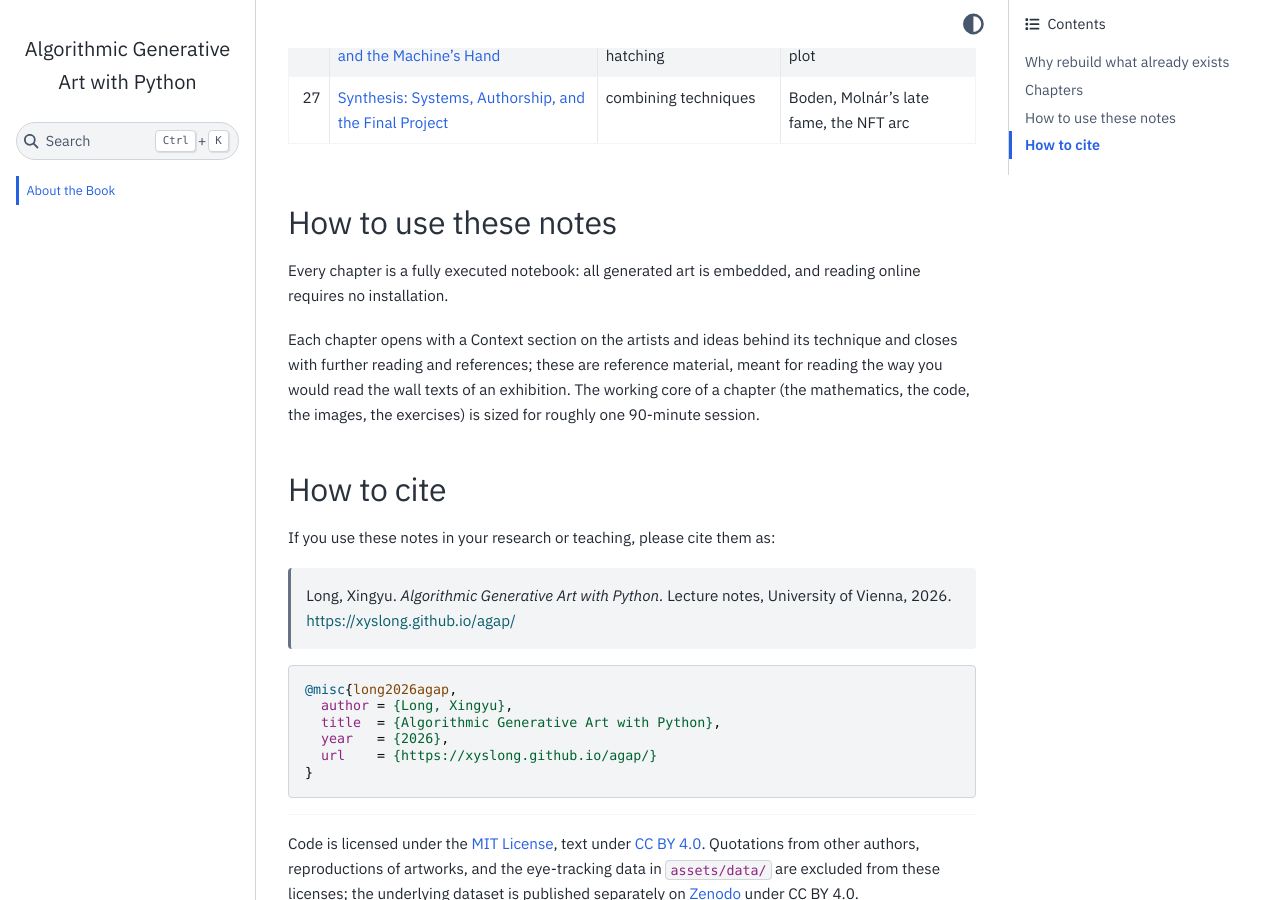
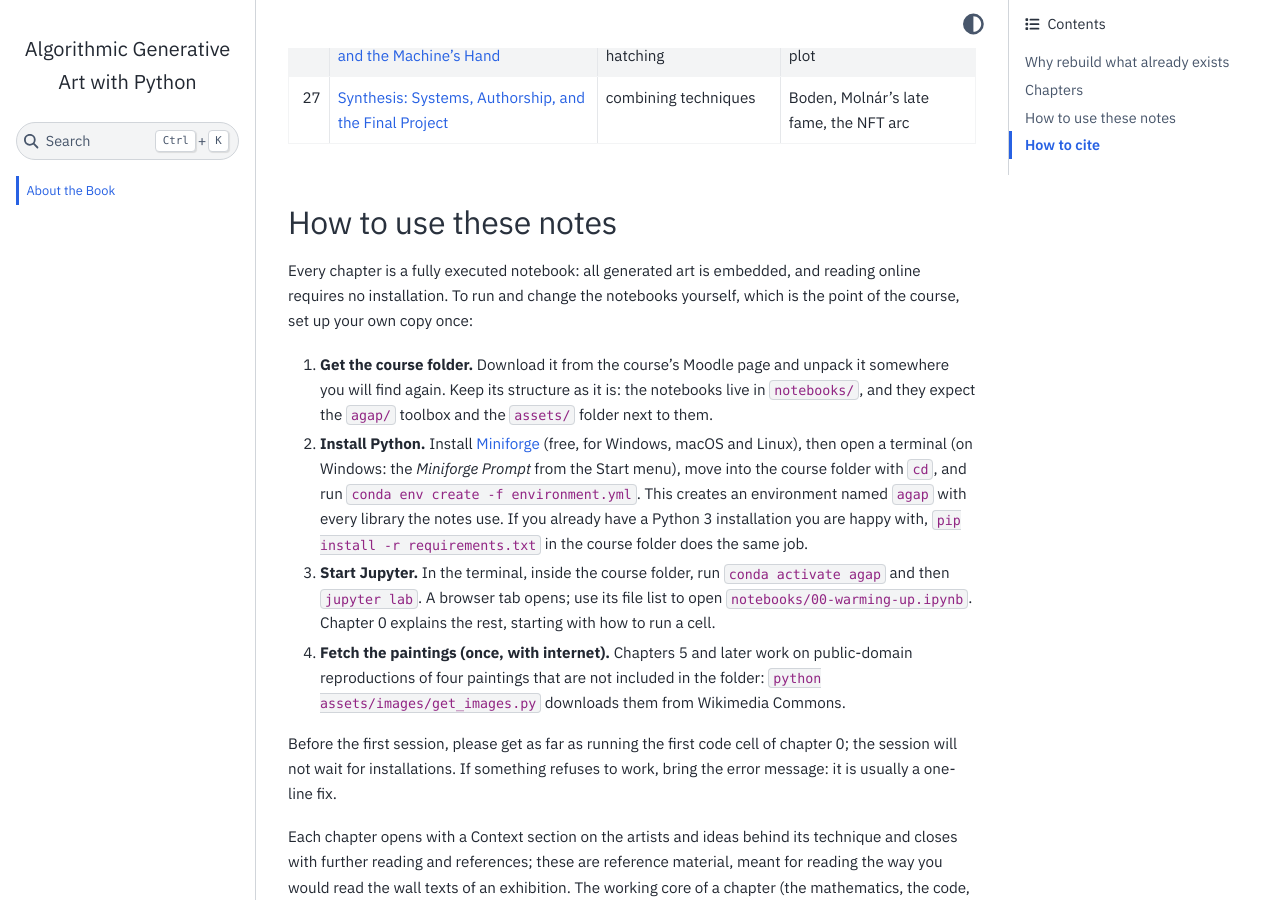
Before and after one commit to xysLong/agap, a Jupyter Book: the page built from intro.md, in a window 1280 px wide and 900 px high, scrolled down 4280 px. Built offline with Jupyter Book 1.0.4 settings and Sphinx 7.4.7 and the Sphinx Book theme 1.1.4, drawn with Linux system fonts in a browser that asks for light colours; pages that are not in the unit, such as notebooks, are missing from menus.

Commit message:
Update content

```diff
--- a/intro.md
+++ b/intro.md
@@ -109,7 +109,30 @@ building is an understanding of the systems behind them, precise enough to run.
 ## How to use these notes
 
 Every chapter is a fully executed notebook: all generated art is embedded,
-and reading online requires no installation.
+and reading online requires no installation. To run and change the notebooks
+yourself, which is the point of the course, set up your own copy once:
+
+1. **Get the course folder.** Download it from the course's Moodle page and unpack it
+   somewhere you will find again. Keep its structure as it is: the notebooks live in
+   `notebooks/`, and they expect the `agap/` toolbox and the `assets/` folder next to them.
+2. **Install Python.** Install [Miniforge](https://conda-forge.org/download/) (free, for
+   Windows, macOS and Linux), then open a terminal (on Windows: the *Miniforge Prompt*
+   from the Start menu), move into the course folder with `cd`, and run
+   `conda env create -f environment.yml`. This creates an environment named `agap`
+   with every library the notes use. If you already have a Python 3 installation you
+   are happy with, `pip install -r requirements.txt` in the course folder does the
+   same job.
+3. **Start Jupyter.** In the terminal, inside the course folder, run
+   `conda activate agap` and then `jupyter lab`. A browser tab opens; use its file
+   list to open `notebooks/00-warming-up.ipynb`. Chapter 0 explains the rest, starting
+   with how to run a cell.
+4. **Fetch the paintings (once, with internet).** Chapters 5 and later work on
+   public-domain reproductions of four paintings that are not included in the folder:
+   `python assets/images/get_images.py` downloads them from Wikimedia Commons.
+
+Before the first session, please get as far as running the first code cell of
+chapter 0; the session will not wait for installations. If something refuses to work,
+bring the error message: it is usually a one-line fix.
 
 Each chapter opens with a Context section on the artists and ideas behind its
 technique and closes with further reading and references; these are reference
```
Also changed, not shown: 1 other file.
